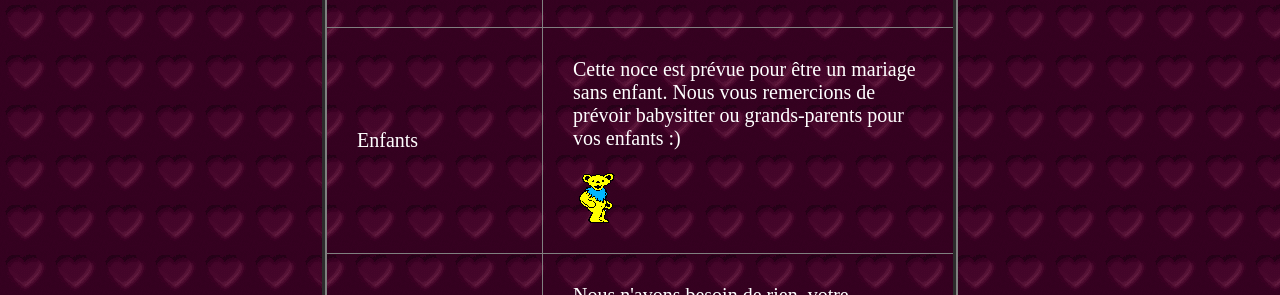
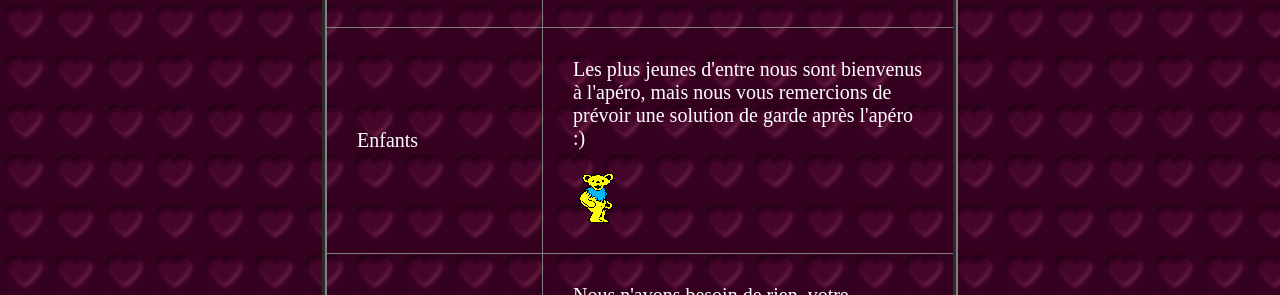
Before and after one commit to hrzn/noce, a plain HTML site: page infos.html in a window 1280 px wide. Shown: the part 505-800 px from the top of the page. Drawn offline with Linux system fonts and the light colour scheme.

Commit message:
Ajusté quelques informations

```diff
--- a/infos.html
+++ b/infos.html
@@ -53,8 +53,8 @@
       </tr>
       <tr>
         <td>Enfants</td>
-        <td>Cette noce est prévue pour être un mariage sans enfant.
-            Nous vous remercions de prévoir babysitter ou grands-parents pour vos enfants :)
+        <td>Les plus jeunes d'entre nous sont bienvenus à l'apéro, mais
+            nous vous remercions de prévoir une solution de garde après l'apéro :)
             <br /><br />
             <img src="img/collection/048.gif" height="50" class="bottom">
         </td>
```
Also changed, not shown: main.html (+1 -1 lines), reponse.html (+1 -1 lines).
